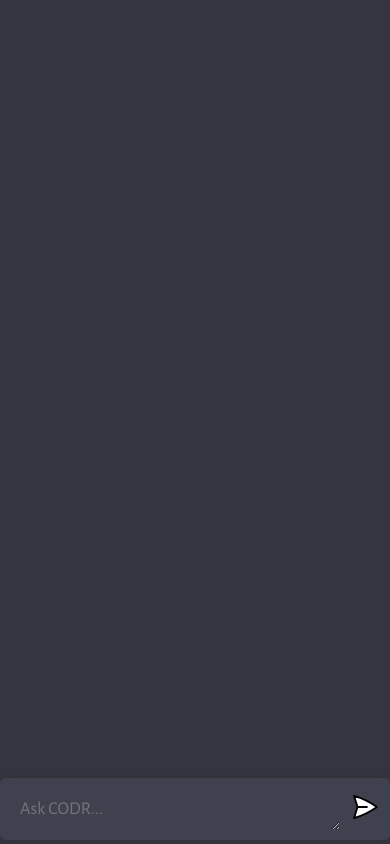
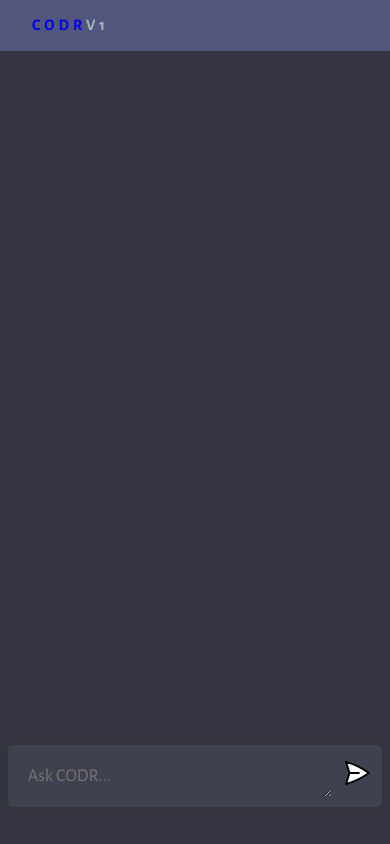
Before and after one commit to charlesknapp/CODR-ChatGPT-Clone, a website built with Vite: page client/index.html in a window 390 px wide. Built offline with nearby package versions, Linux system fonts and the light colour scheme.

Commit message:
More styling changes

```diff
--- a/client/index.html
+++ b/client/index.html
@@ -8,6 +8,18 @@
     <link rel="stylesheet" href="style.css">
   </head>
   <body>
+    <nav class="nav">
+      <div class="nav-main">
+        <a href="/"><div class="logo">CODR<span>v1</span></div></a>
+          <ul class="nav-links">
+              </li>
+          </ul>
+      </div>
+      <div class="menu">
+        <ul class="nav-mobile">
+        </ul>
+      </div>
+    </nav>
     <div id="app">
       <div id="chat_container"></div>
       <form>
--- a/client/style.css
+++ b/client/style.css
@@ -5,11 +5,56 @@
   padding: 0;
   box-sizing: border-box;
   font-family: "Alegreya Sans", sans-serif;
-  max-height: 100vh;
+  max-height: 90vh;
 }
 
 body {
   background: #343541;
+}
+
+nav{
+  display:flex;
+  background-color: #53567c;
+  padding:16px 32px;
+  justify-content:space-between;
+  align-items:center;
+  max-width: 100%;
+}
+.nav-main{
+  display:flex;
+  gap:32px;
+}
+.logo{
+  font-size:16px;
+  text-transform: uppercase;
+  font-weight:bold;
+  letter-spacing: 4px;
+}
+.logo span{
+  color:rgb(169, 185, 185);
+}
+.nav-links{
+  display:flex;
+  gap: 40px;
+  list-style: none;
+}
+
+.nav-main > a {
+  text-decoration: none;
+}
+.nav-mobile > a {
+  text-decoration: none;
+}
+
+.nav-mobile{
+  display:none;
+  background-color:var(--light-black);
+  padding:48px;
+  list-style: none;
+  transition: all 15s ease;
+}
+.menu{
+  display:none;
 }
 
 #app {
@@ -151,3 +196,10 @@ form img {
   width: 30px;
   height: 30px;
 }
+
+/** MOBILE RESPONSIVE **/
+@media only screen and (max-width: 480px) {
+  form {
+    max-width: 96%;
+  }
+}
```
